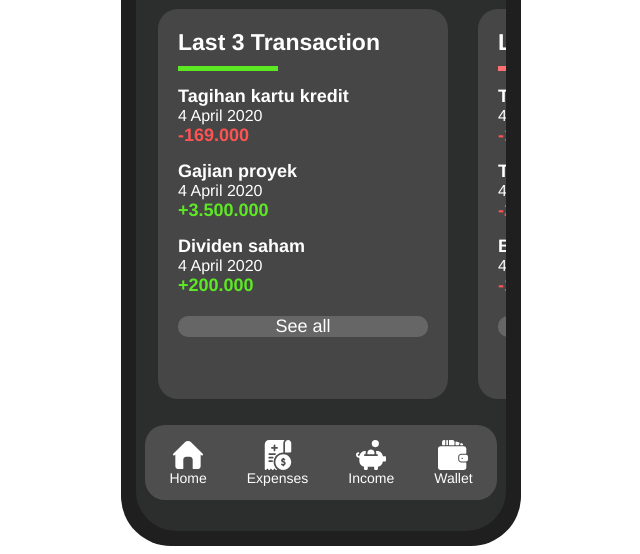
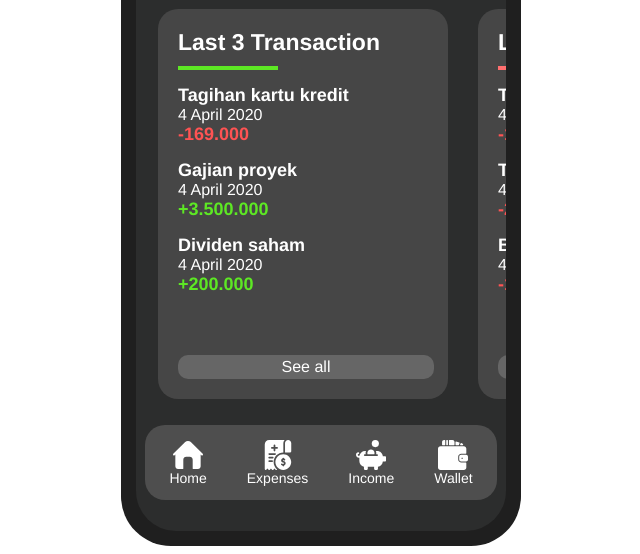
Before and after one commit to ridhoperdana/edompethtml, a website: page html/index.html in a window 1280 px wide. Shown: the part 262-816 px from the top of the page, without its empty margins (319-959 px from the left). Drawn offline with Linux system fonts and the light colour scheme.

Commit message:
feat: use ul li for transaction card home

```diff
--- a/html/index.html
+++ b/html/index.html
@@ -21,81 +21,70 @@
                             Transaction
                         </div>
                         <div style="background-color: rgb(93, 232, 36); width: 100px; height: 5px;"></div>
-                        <div style="display: flex;flex-direction: column;width: 80%;">
-                            <div
-                                style="display: flex;flex-direction: column; width: 100%;/* background-color: #e04f4f; */border-radius: 15px;/* padding: 15px; */margin-top: 15px;color: white;">
+                        <ul class="transcation-home-container">
+                            <li class="transcation-home-item">
                                 <div style="font-weight: 600;font-size: 18px;">Tagihan kartu kredit</div>
                                 <div>4 April 2020</div>
                                 <div style="color: rgb(255, 83, 83);font-weight: 600;font-size: 18px;">-169.000</div>
-                            </div>
-                            <div
-                                style="display: flex;flex-direction: column; width: 100%;/* background-color: #e04f4f; */border-radius: 15px;/* padding: 15px; */margin-top: 15px;color: white;">
+                            </li>
+                            <li class="transcation-home-item">
                                 <div style="font-weight: 600;font-size: 18px;">Gajian proyek</div>
                                 <div>4 April 2020</div>
                                 <div style="color: rgb(93, 232, 36);font-weight: 600;font-size: 18px;">+3.500.000</div>
-                            </div>
-                            <div
-                                style="display: flex;flex-direction: column; width: 100%;/* background-color: #e04f4f; */border-radius: 15px;/* padding: 15px; */margin-top: 15px;color: white;">
+                            </li>
+                            <li class="transcation-home-item">
                                 <div style="font-weight: 600;font-size: 18px;">Dividen saham</div>
                                 <div>4 April 2020</div>
                                 <div style="color: rgb(93, 232, 36);font-weight: 600;font-size: 18px;">+200.000</div>
-                            </div>
-                        </div>
-                        <div
-                            style="width: 100%;color:white;margin-top: 20px;font-size: 18px;text-align: center;background-color: rgb(102, 102, 102);border-radius: 10px;">
-                            <div>See all</div>
+                            </li>
+                        </ul>
+                        <div class="see-all-button">
+                            See all
                         </div>
                     </li>
                     <li class="flex-item">
                         <div style="font-size: 23px;color: white;font-weight: 800;margin-bottom: 10px;">Last 3 Expenses
                         </div>
                         <div style="background-color: #FF6F6F; width: 100px; height: 5px;"></div>
-                        <div style="display: flex;flex-direction: column;width: 80%;">
-                            <div
-                                style="display: flex;flex-direction: column; width: 100%;/* background-color: #e04f4f; */border-radius: 15px;/* padding: 15px; */margin-top: 15px;color: white;">
+                        <ul class="transcation-home-container">
+                            <li class="transcation-home-item">
                                 <div style="font-weight: 600;font-size: 18px;">Tagihan kartu kredit</div>
                                 <div>4 April 2020</div>
                                 <div style="color: rgb(255, 83, 83);font-weight: 600;font-size: 18px;">-169.000</div>
-                            </div>
-                            <div
-                                style="display: flex;flex-direction: column; width: 100%;/* background-color: #e04f4f; */border-radius: 15px;/* padding: 15px; */margin-top: 15px;color: white;">
+                            </li>
+                            <li class="transcation-home-item">
                                 <div style="font-weight: 600;font-size: 18px;">Top up gopay</div>
                                 <div>4 April 2020</div>
                                 <div style="color: rgb(255, 83, 83);font-weight: 600;font-size: 18px;">-250.000</div>
-                            </div>
-                            <div
-                                style="display: flex;flex-direction: column; width: 100%;/* background-color: #e04f4f; */border-radius: 15px;/* padding: 15px; */margin-top: 15px;color: white;">
+                            </li>
+                            <li class="transcation-home-item">
                                 <div style="font-weight: 600;font-size: 18px;">Beli siomay</div>
                                 <div>4 April 2020</div>
                                 <div style="color: rgb(255, 83, 83);font-weight: 600;font-size: 18px;">-10.000</div>
-                            </div>
-                        </div>
-                        <div
-                            style="width: 100%;color:white;margin-top: 20px;font-size: 18px;text-align: center;background-color: rgb(102, 102, 102);border-radius: 10px;">
-                            <div>See all</div>
+                            </li>
+                        </ul>
+                        <div class="see-all-button">
+                            See all
                         </div>
                     </li>
                     <li class="flex-item">
                         <div style="font-size: 23px;color: white;font-weight: 800;margin-bottom: 10px;">Last 3 Incomes
                         </div>
                         <div style="background-color: rgb(93, 232, 36); width: 100px; height: 5px;"></div>
-                        <div style="display: flex;flex-direction: column;width: 80%;">
-                            <div
-                                style="display: flex;flex-direction: column; width: 100%;/* background-color: #e04f4f; */border-radius: 15px;/* padding: 15px; */margin-top: 15px;color: white;">
+                        <ul class="transcation-home-container">
+                            <li class="transcation-home-item">
                                 <div style="font-weight: 600;font-size: 18px;">Gajian proyek</div>
                                 <div>4 April 2020</div>
                                 <div style="color: rgb(93, 232, 36);font-weight: 600;font-size: 18px;">+3.500.000</div>
-                            </div>
-                            <div
-                                style="display: flex;flex-direction: column; width: 100%;/* background-color: #e04f4f; */border-radius: 15px;/* padding: 15px; */margin-top: 15px;color: white;">
+                            </li>
+                            <li class="transcation-home-item">
                                 <div style="font-weight: 600;font-size: 18px;">Dividen saham</div>
                                 <div>4 April 2020</div>
                                 <div style="color: rgb(93, 232, 36);font-weight: 600;font-size: 18px;">+200.000</div>
-                            </div>
-                        </div>
-                        <div
-                            style="width: 100%;color:white;margin-top: 20px;font-size: 18px;text-align: center;background-color: rgb(102, 102, 102);border-radius: 10px;">
-                            <div>See all</div>
+                            </li>
+                        </ul>
+                        <div class="see-all-button">
+                            See all
                         </div>
                     </li>
                     <li style="width: 30px;"></li>
--- a/html/style.css
+++ b/html/style.css
@@ -127,3 +127,31 @@ h1 {
 .flex-item:not(:last-of-type) {
   margin-right: 30px;
 }
+
+.transcation-home-container {
+  display: flex;
+  flex-direction: column;
+  width: 80%;
+  height: 300px;
+  list-style: none;
+  padding: 0;
+}
+
+.transcation-home-item {
+  display: flex;
+  flex-direction: column;
+  width: 100%;
+  border-radius: 15px;
+  margin-top: 15px;
+  color: white;
+}
+
+.see-all-button {
+  width: 100%;
+  color: white;
+  margin-top: 20px;
+  text-align: center;
+  background-color: rgb(102, 102, 102);
+  border-radius: 10px;
+  padding: 3px;
+}
```
